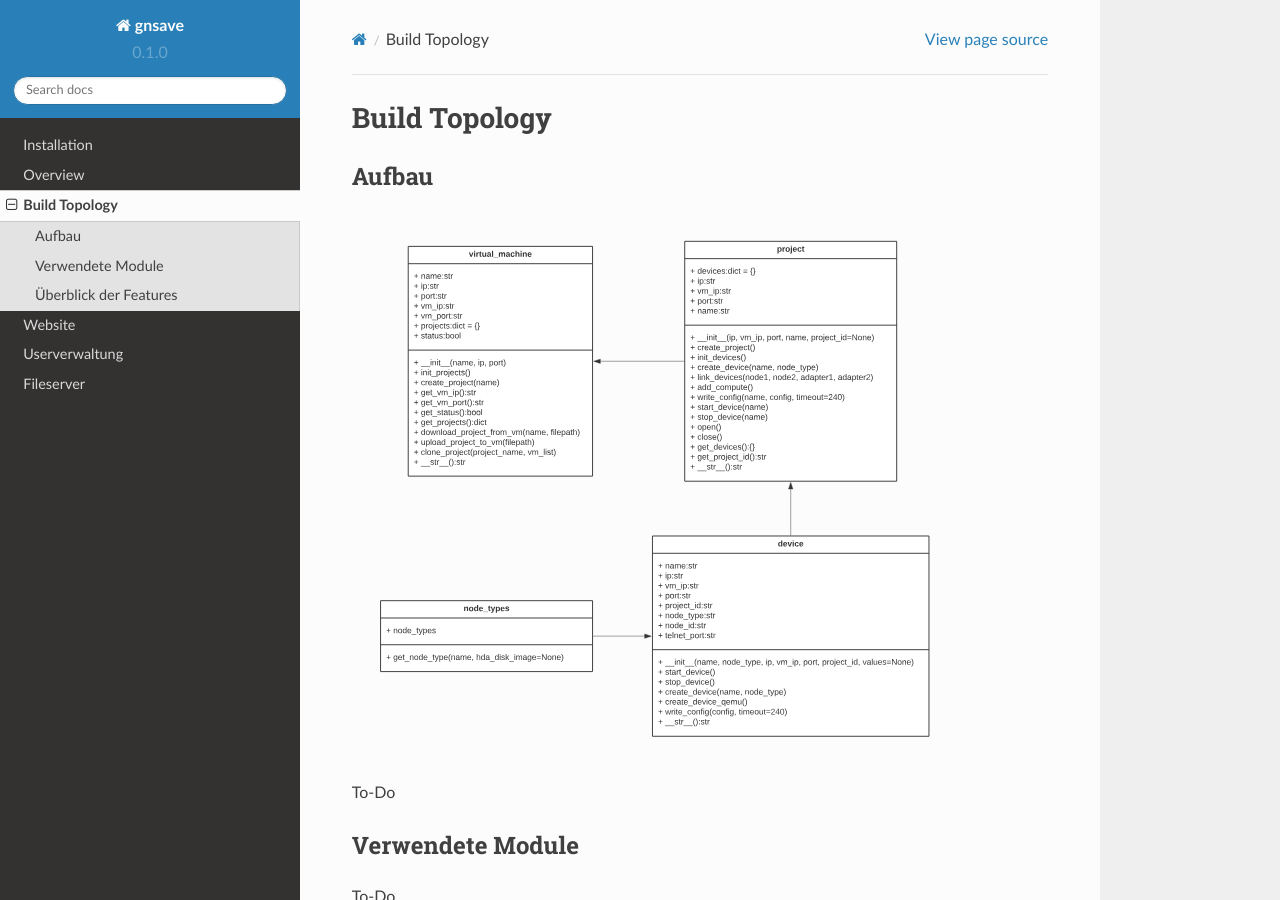
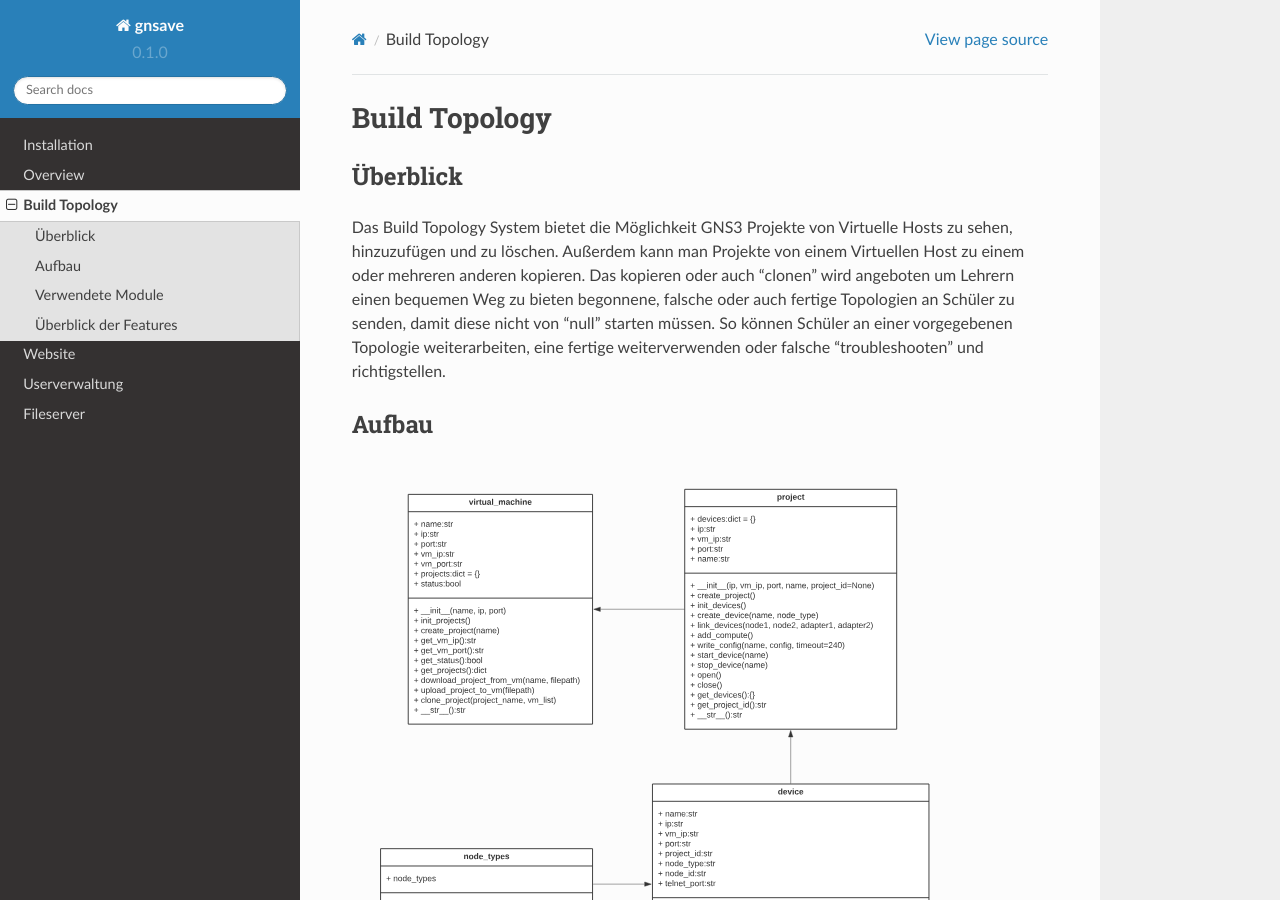
Before and after one commit to gnsave/GNSave, a Sphinx documentation site: the page built from docs/source/build-topology.rst, in a window 1280 px wide and 900 px high. Built offline with Sphinx 7.4.7 and the Read the Docs theme 2.0.0, drawn with Linux system fonts in a browser that asks for light colours.

Commit message:
Überblick zu Build Topology geschrieben

```diff
--- a/docs/source/build-topology.rst
+++ b/docs/source/build-topology.rst
@@ -2,6 +2,11 @@ Build Topology
 =====
 
 .. _overview:
+
+Überblick
+------------
+
+Das Build Topology System bietet die Möglichkeit GNS3 Projekte von Virtuelle Hosts zu sehen, hinzuzufügen und zu löschen. Außerdem kann man Projekte von einem Virtuellen Host zu einem oder mehreren anderen kopieren. Das kopieren oder auch "clonen" wird angeboten um Lehrern einen bequemen Weg zu bieten begonnene, falsche oder auch fertige Topologien an Schüler zu senden, damit diese nicht von "null" starten müssen. So können Schüler an einer vorgegebenen Topologie weiterarbeiten, eine fertige weiterverwenden oder falsche "troubleshooten" und richtigstellen.
 
 Aufbau
 ------------
```
